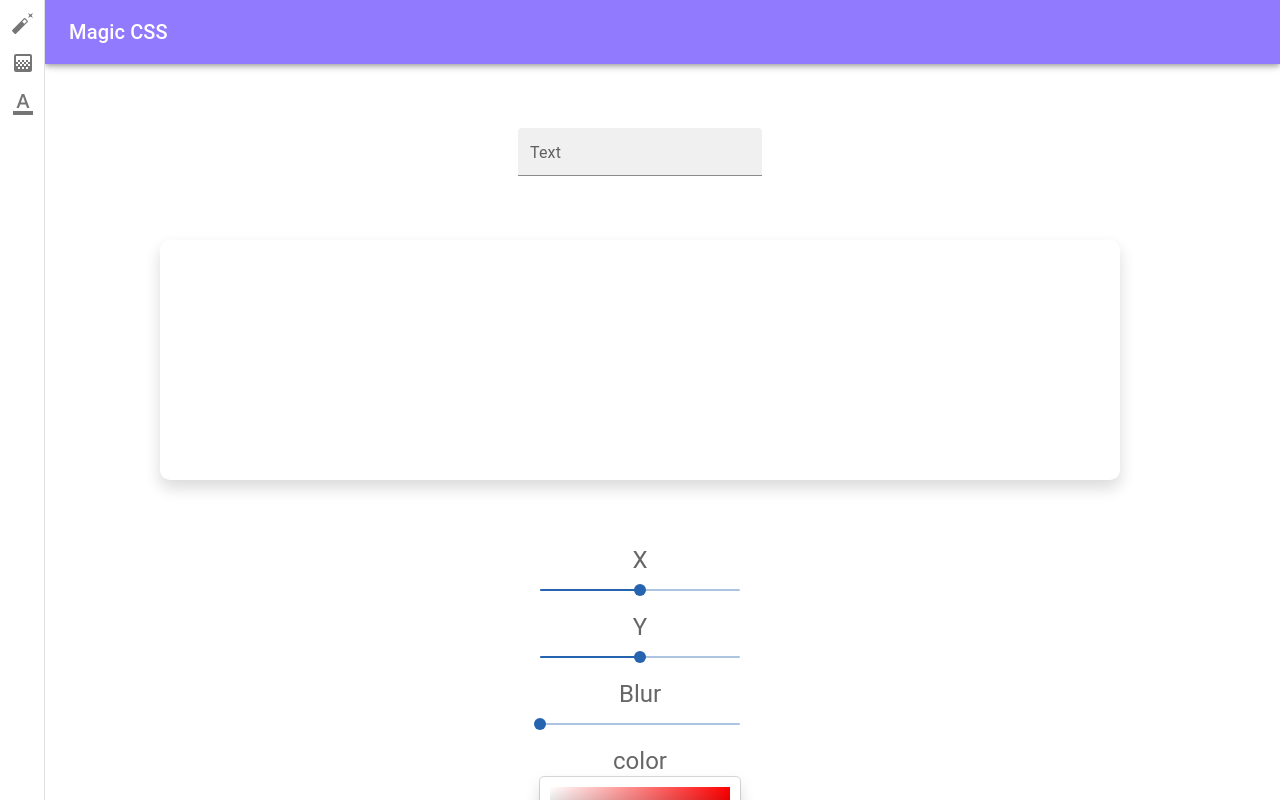
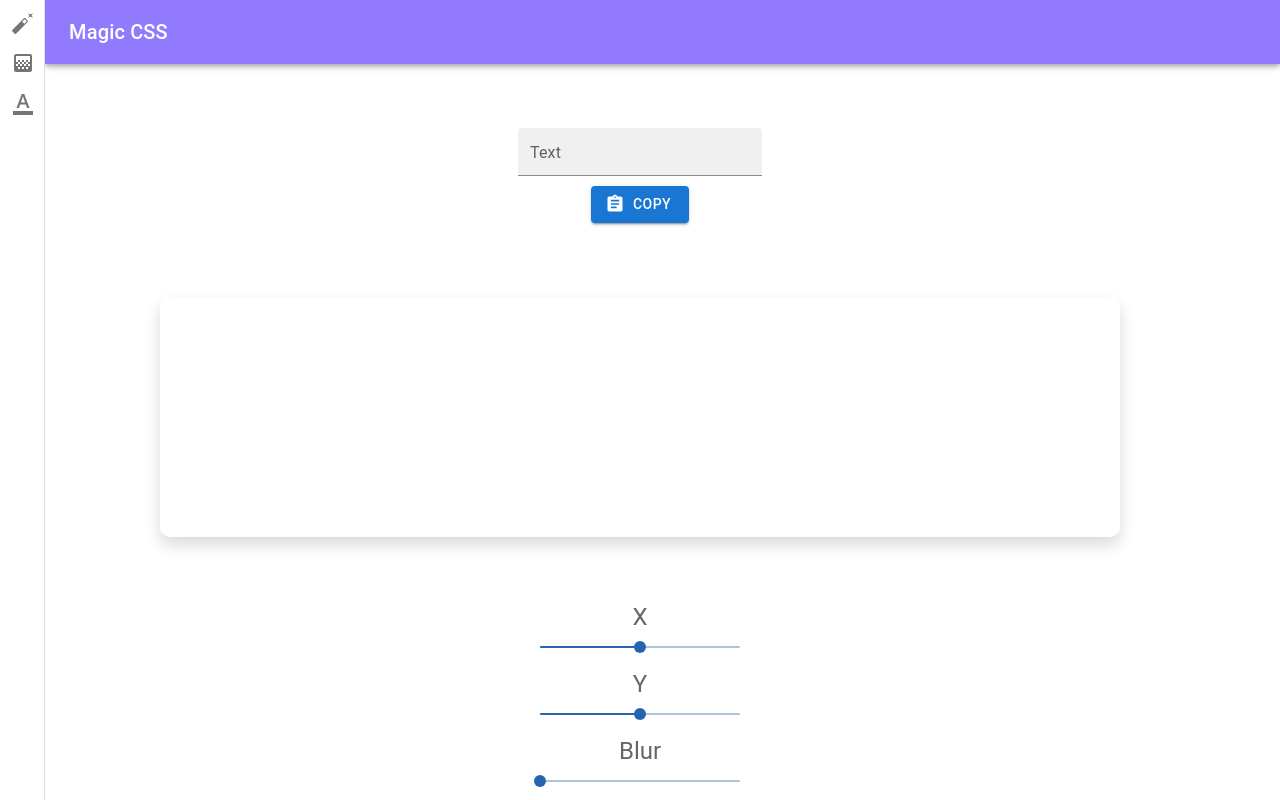
Before and after one commit to parham-ab/React-magic-css, a React (Create React App) app: page /textShadowGenerator in a window 1280 px wide. Shown: the top 800 px of the page. Built offline with nearby package versions, Linux system fonts and the light colour scheme.

Commit message:
bugs fixed

```diff
--- a/src/components/TextShadowGenerator.js
+++ b/src/components/TextShadowGenerator.js
@@ -9,12 +9,7 @@ import { notify } from "./functions/toast";
 import {
   Button,
   Container,
-  FormControl,
-  FormControlLabel,
-  FormLabel,
   Grid,
-  Radio,
-  RadioGroup,
   Slider,
   TextField,
   Typography,
@@ -36,11 +31,24 @@ const TextShadowGenerator = () => {
   useEffect(() => {
     setFinalSource(`${x}px ${y}px ${blur}px ${color}`);
   }, [x, y, blur, color]);
+  // copy to clipboard button
+  const copyToClipboard = () => {
+    copy(finalSource);
+    notify("success", "Copied to clipboard ✔");
+  };
 
   return (
     <Container>
-      <Grid container>
-        <Grid item alignItems="center" sx={{ margin: "4rem auto 0" }}>
+      <Grid container sx={{ display: "flex", flexDirection: "column" }}>
+        <Grid
+          item
+          alignItems="center"
+          sx={{
+            margin: "4rem auto 0",
+            display: "flex",
+            flexDirection: "column",
+          }}
+        >
           <TextField
             size="small"
             label="Text"
@@ -48,6 +56,14 @@ const TextShadowGenerator = () => {
             value={testText}
             onChange={(e) => setTestText(e.target.value)}
           />
+          <Button
+            onClick={copyToClipboard}
+            sx={{ marginY: "10px", width: "40%" }}
+            variant="contained"
+            startIcon={<AssignmentIcon />}
+          >
+            Copy
+          </Button>
         </Grid>
 
         <Grid
```
